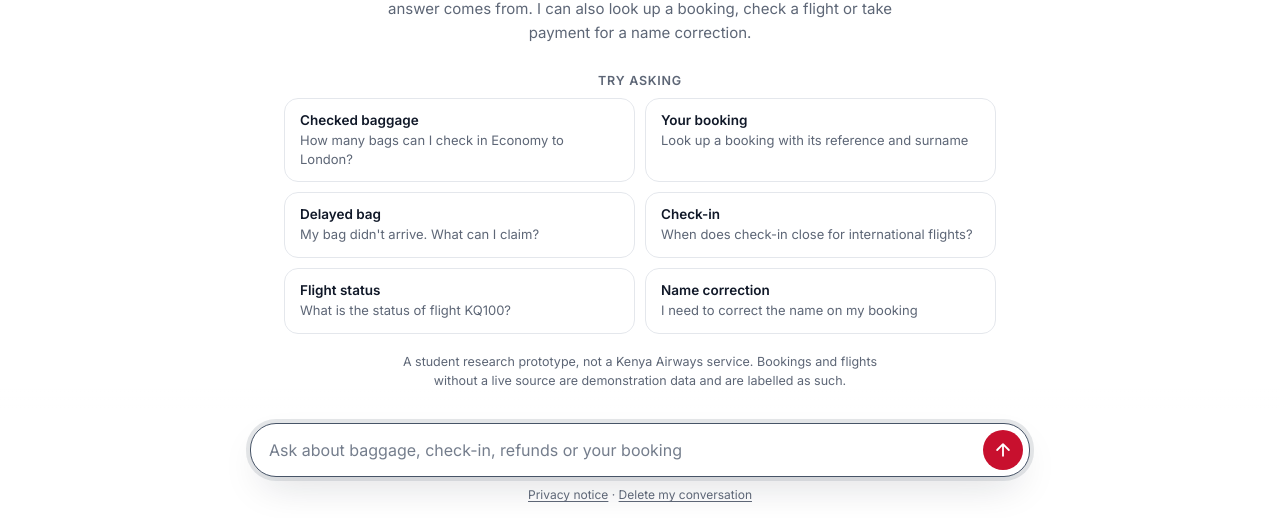
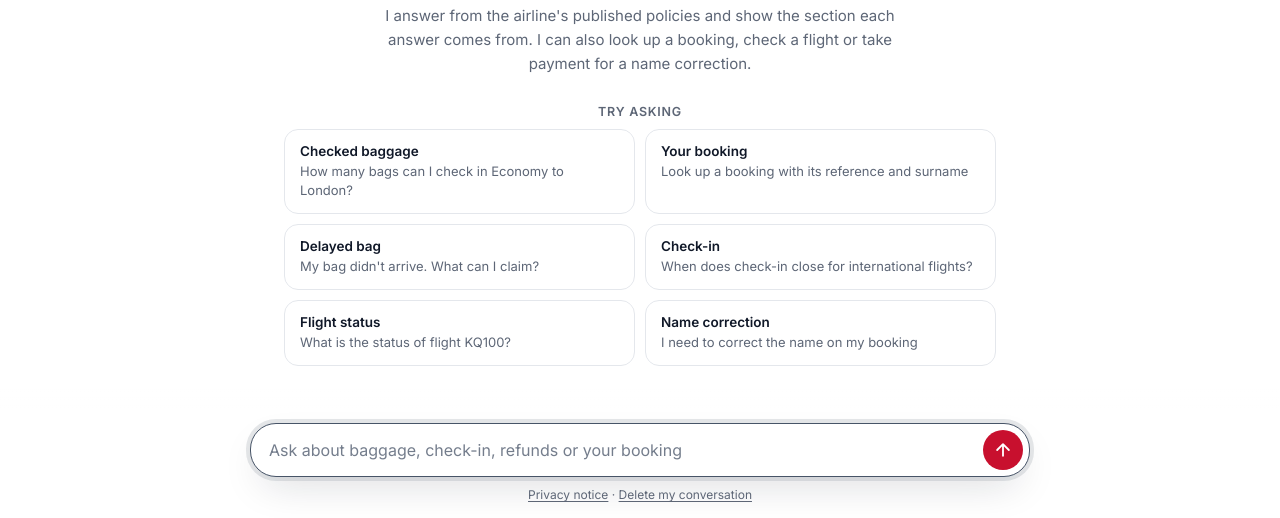
Before and after one commit to DelightW/kq-propel, a plain HTML site: page frontend/index.html in a window 1280 px wide. Shown: the part 282-800 px from the top of the page. Drawn offline with Linux system fonts and the light colour scheme; files that its build step writes are made by us from their sources; no server answers; files whose address does not match are found by name.

Commit message:
Remove the prototype note from the chat's welcome screen
Co-Authored-By: Claude Opus 5.5 <noreply@anthropic.com>

```diff
--- a/frontend/chat.css
+++ b/frontend/chat.css
@@ -637,14 +637,6 @@ body {
 .s-title { font-size: 13.5px; font-weight: 600; color: var(--ink); }
 .s-q { font-size: 13px; color: var(--muted); line-height: 1.45; }
 
-.welcome-note {
-  max-width: 520px;
-  margin: 18px auto 0;
-  font-size: 12.5px;
-  line-height: 1.55;
-  color: var(--muted);
-}
-
 /* -------------------------------- composer -------------------------------- */
 .composer {
   flex: 0 0 auto;
--- a/frontend/index.html
+++ b/frontend/index.html
@@ -77,8 +77,6 @@
                 <span class="s-q">I need to correct the name on my booking</span>
               </button>
             </div>
-            <p class="welcome-note">A student research prototype, not a Kenya Airways service. Bookings and
-              flights without a live source are demonstration data and are labelled as such.</p>
           </section>
         </div>
       </div>
```
